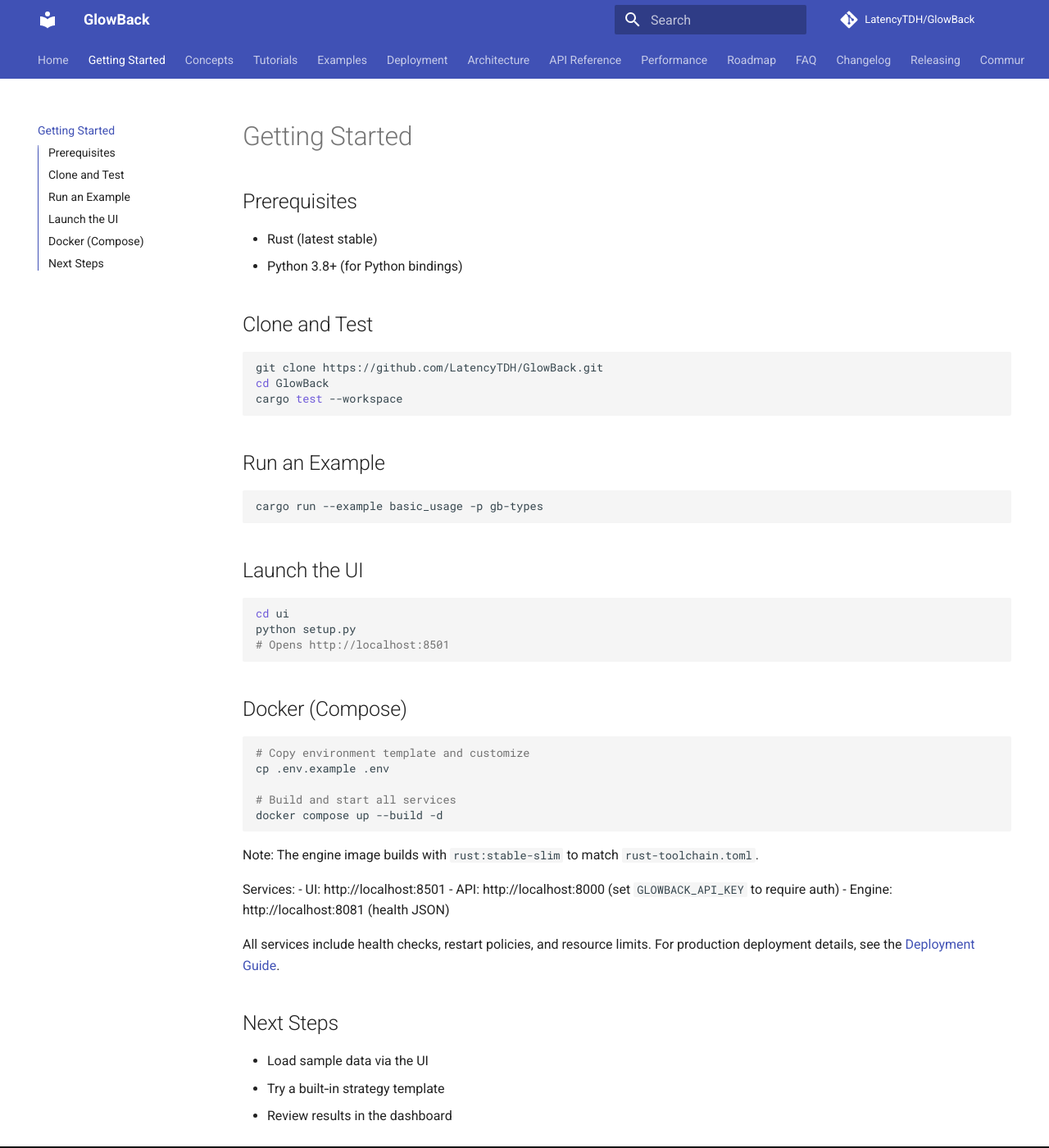
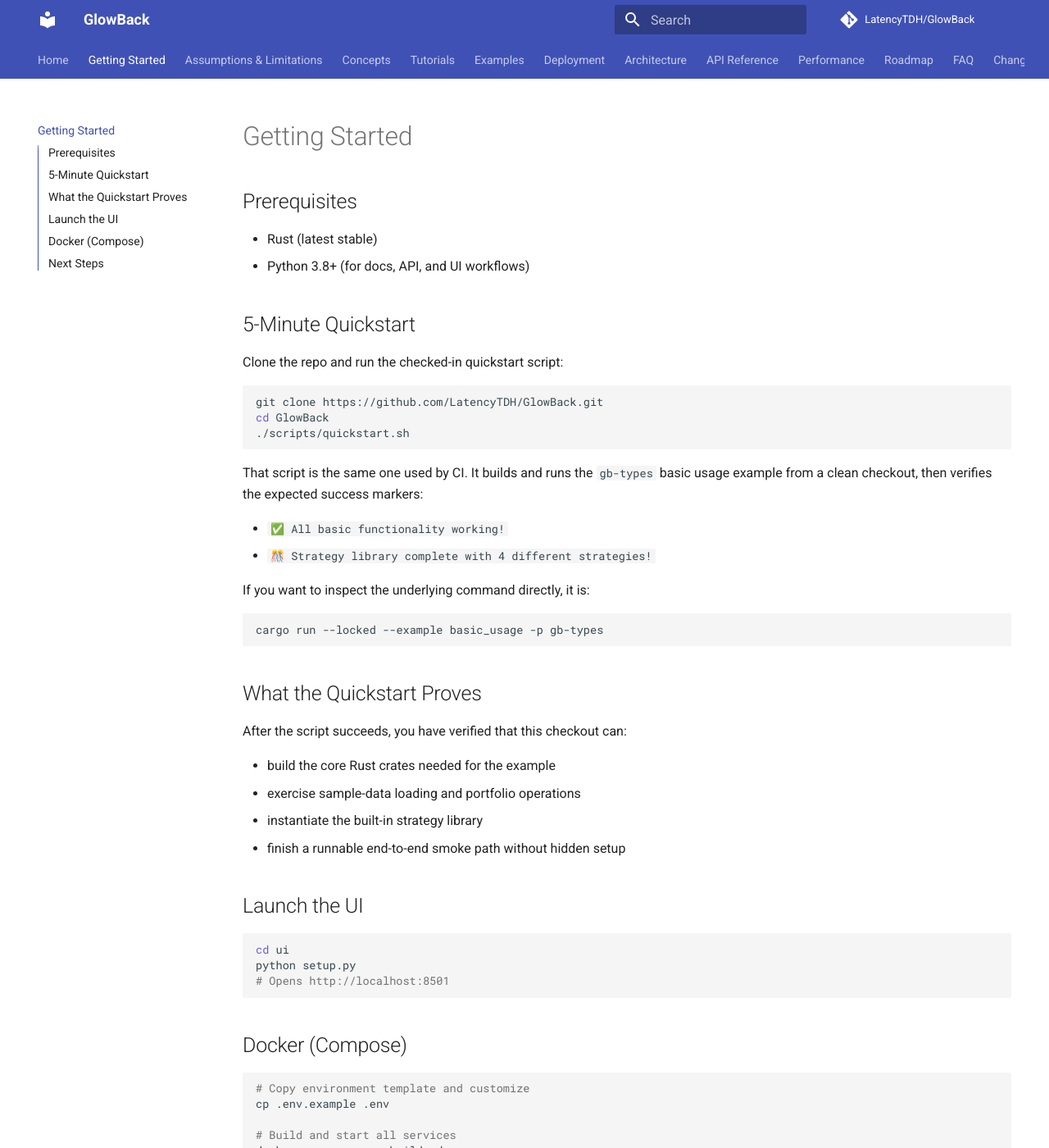
Before and after one commit to LatencyTDH/GlowBack, an MkDocs documentation site: the page built from docs/getting-started.md, in a window 1280 px wide and 1400 px high. Shown: the whole window at 82% size. Built offline with MkDocs 1.6.1 and Material for MkDocs 9.7.7, drawn with Linux system fonts in a browser that asks for light colours; comment, search, counter and statistics services are not loaded; some of the changed text lies outside the part shown.

Commit message:
docs: add executable quickstart smoke path (#119)

````diff
--- a/docs/getting-started.md
+++ b/docs/getting-started.md
@@ -3,21 +3,37 @@
 ## Prerequisites
 
 - Rust (latest stable)
-- Python 3.8+ (for Python bindings)
+- Python 3.8+ (for docs, API, and UI workflows)
 
-## Clone and Test
+## 5-Minute Quickstart
+
+Clone the repo and run the checked-in quickstart script:
 
 ```bash
 git clone https://github.com/LatencyTDH/GlowBack.git
 cd GlowBack
-cargo test --workspace
+./scripts/quickstart.sh
 ```
 
-## Run an Example
+That script is the same one used by CI. It builds and runs the `gb-types` basic usage example from a clean checkout, then verifies the expected success markers:
+
+- `✅ All basic functionality working!`
+- `🎊 Strategy library complete with 4 different strategies!`
+
+If you want to inspect the underlying command directly, it is:
 
 ```bash
-cargo run --example basic_usage -p gb-types
+cargo run --locked --example basic_usage -p gb-types
 ```
+
+## What the Quickstart Proves
+
+After the script succeeds, you have verified that this checkout can:
+
+- build the core Rust crates needed for the example
+- exercise sample-data loading and portfolio operations
+- instantiate the built-in strategy library
+- finish a runnable end-to-end smoke path without hidden setup
 
 ## Launch the UI
 
@@ -49,6 +65,6 @@
 
 ## Next Steps
 
-- Load sample data via the UI
-- Try a built‑in strategy template
-- Review results in the dashboard
+- Read the runnable [Examples](examples/index.md) page for the exact quickstart output snapshot.
+- Review [Assumptions and Limitations](assumptions-and-limitations.md) before moving from sample data to real research data.
+- Try the [Reproducing a Run](tutorials/reproducing-a-run.md) tutorial once you have a completed backtest result.
--- a/mkdocs.yml
+++ b/mkdocs.yml
@@ -27,6 +27,7 @@
 nav:
   - Home: index.md
   - Getting Started: getting-started.md
+  - Assumptions & Limitations: assumptions-and-limitations.md
   - Concepts:
       - Core Concepts: concepts/core-concepts.md
       - Data Model: concepts/data-model.md
````
Also changed, not shown: README.md (+24 -15 lines), docs/assumptions-and-limitations.md (added, +42 -0 lines), docs/examples/index.md (+35 -1 lines), docs/index.md (+5 -3 lines), 2 other files.
